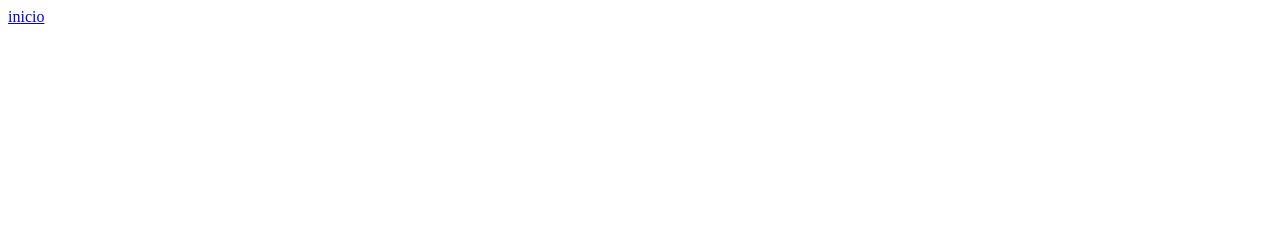
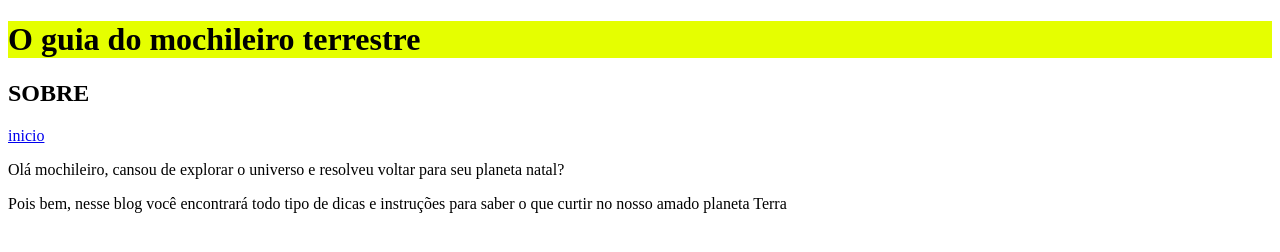
Before and after one commit to Antonio-Emerson/Website, a plain HTML site: page site/2 index.html in a window 1280 px wide. Drawn offline with Linux system fonts and the light colour scheme.

Commit message:
Update 2 index.html

```diff
--- a/site/2 index.html
+++ b/site/2 index.html
@@ -5,9 +5,12 @@
     <meta charset="UTF-8">
     <meta name="viewport" content="width=device-width, initial-scale=1.0">
     <title>Document</title>
+    <h1 style="color: rgb(0, 0, 0); background-color: rgb(229, 255, 0);">O guia do mochileiro terrestre</h1>
+    <h2>SOBRE</h2>
 </head>
 <body>
     <a href="index.html">inicio</a>
-
+    <p>Olá mochileiro, cansou de explorar o universo e resolveu voltar para seu planeta natal?</p>
+    <p>Pois bem, nesse blog você encontrará todo tipo de dicas e instruções para saber o que curtir no nosso amado planeta Terra</p>
 </body>
 </html>
```
